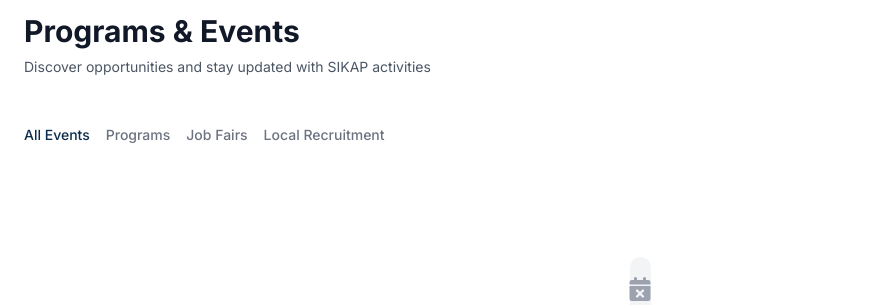
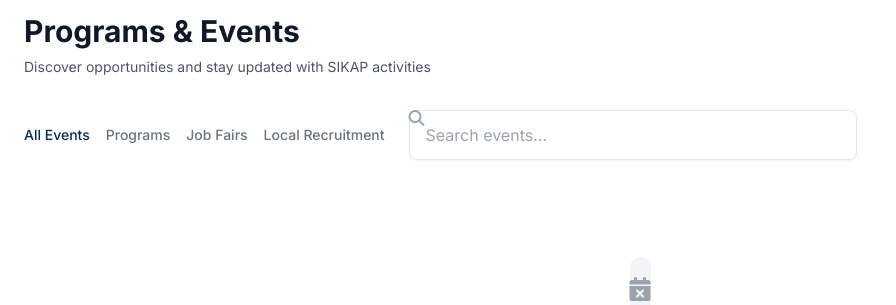
Before and after one commit to tjmagpantay/sikap_project, a PHP site: page /index.php?page=program-events in a window 1280 px wide. Shown: the part 139-444 px from the top of the page, without its empty margins (0-896 px from the left). Run offline with PHP 8.4, Linux system fonts and the light colour scheme; data that the repository does not hold is empty; a stand-in replaces the project's code that opens the database connection.

Commit message:
draft ui for program events

```diff
--- a/app/views/pages/program-events.php
+++ b/app/views/pages/program-events.php
@@ -36,6 +36,15 @@ include_once __DIR__ . '/../components/navbar.php';
                     </nav>
                 </div>
 
+                <!-- Search Bar - Right side on desktop -->
+                <div class="relative w-full max-w-md">
+                    <div class="absolute inset-y-0 left-0 flex items-center pl-3 pointer-events-none">
+                        <i class="w-5 h-5 text-gray-400 fas fa-search"></i>
+                    </div>
+                    <input type="text" id="eventSearch"
+                        class="w-full px-4 py-3 pr-12 text-gray-700 transition-all duration-200 bg-white border border-gray-200 rounded-lg shadow-sm pl-11 focus:outline-none focus:ring-2 focus:ring-primary/20 focus:border-primary hover:border-gray-300"
+                        placeholder="Search events...">
+                </div>
             </div>
         </div>
 
```
